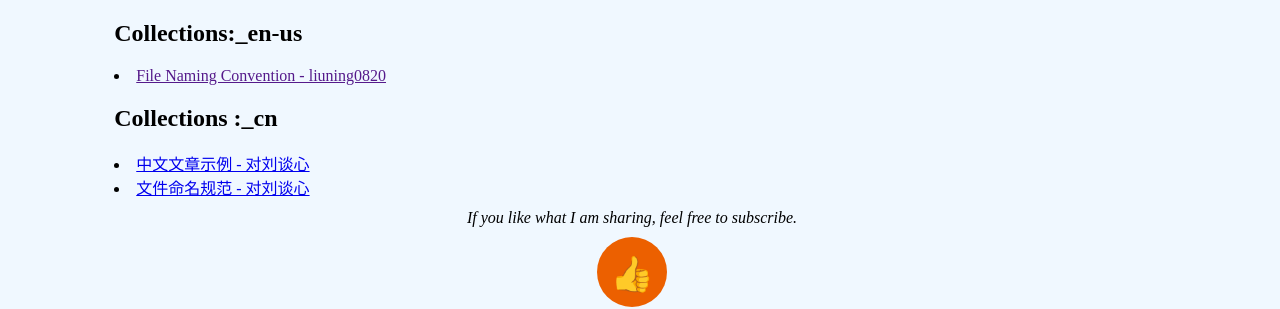
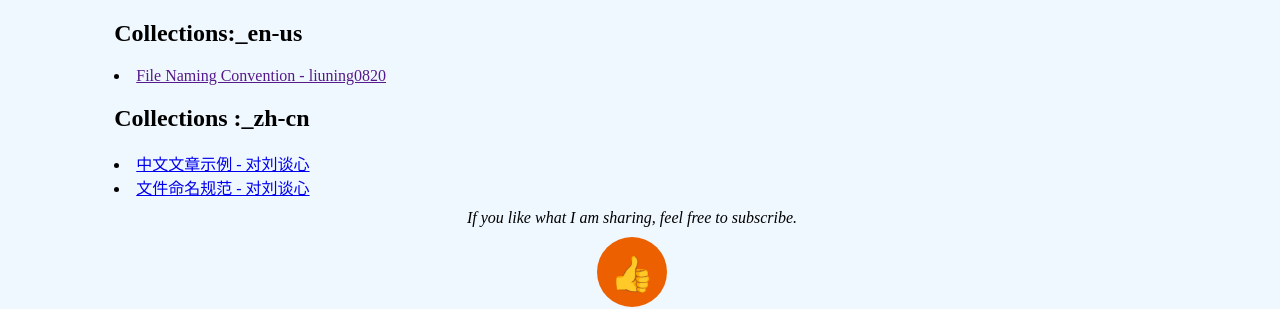
Before and after one commit to liuning0820/liuning0820.github.io, a Jekyll site: the page built from all.html, in a window 1280 px wide and 900 px high, scrolled down 2232 px. Shown: the part 488-797 px from the top of the window. Built offline with Jekyll 4.4.1, drawn with Linux system fonts in a browser that asks for light colours.

```diff
--- a/_config.yml
+++ b/_config.yml
@@ -55,6 +55,6 @@ collections:
     permalink: /:collection/:path/
 
 # 中文集
-  cn:
+  zh-cn:
     output: true
-    permalink: /cn/:path/
+    permalink: /zh-cn/:path/
--- a/all.html
+++ b/all.html
@@ -22,9 +22,9 @@ title: 对刘谈心-liuning0820.github.io
 		<!-- <p>{{ item.content}}</p> -->
 	{% endfor %}
 
-	<h2>Collections :_cn</h2>
+	<h2>Collections :_zh-cn</h2>
 
-	{% for item in site.cn %}
+	{% for item in site.zh-cn %}
 
 		<li><a href="{{ item.url | prepend: site.baseurl }}">
 		{{ item.title }} - {{ item.author }}
```
Also changed, not shown: _posts/2019-11-16-file-naming-convention.md (+1 -1 lines), _zh-cn/2019-09-25-chinese-post.md (renamed from _cn/2019-09-25-chinese-post.md), _zh-cn/file-naming-convention-cn.md (renamed from _cn/file-naming-convention-cn.md).
